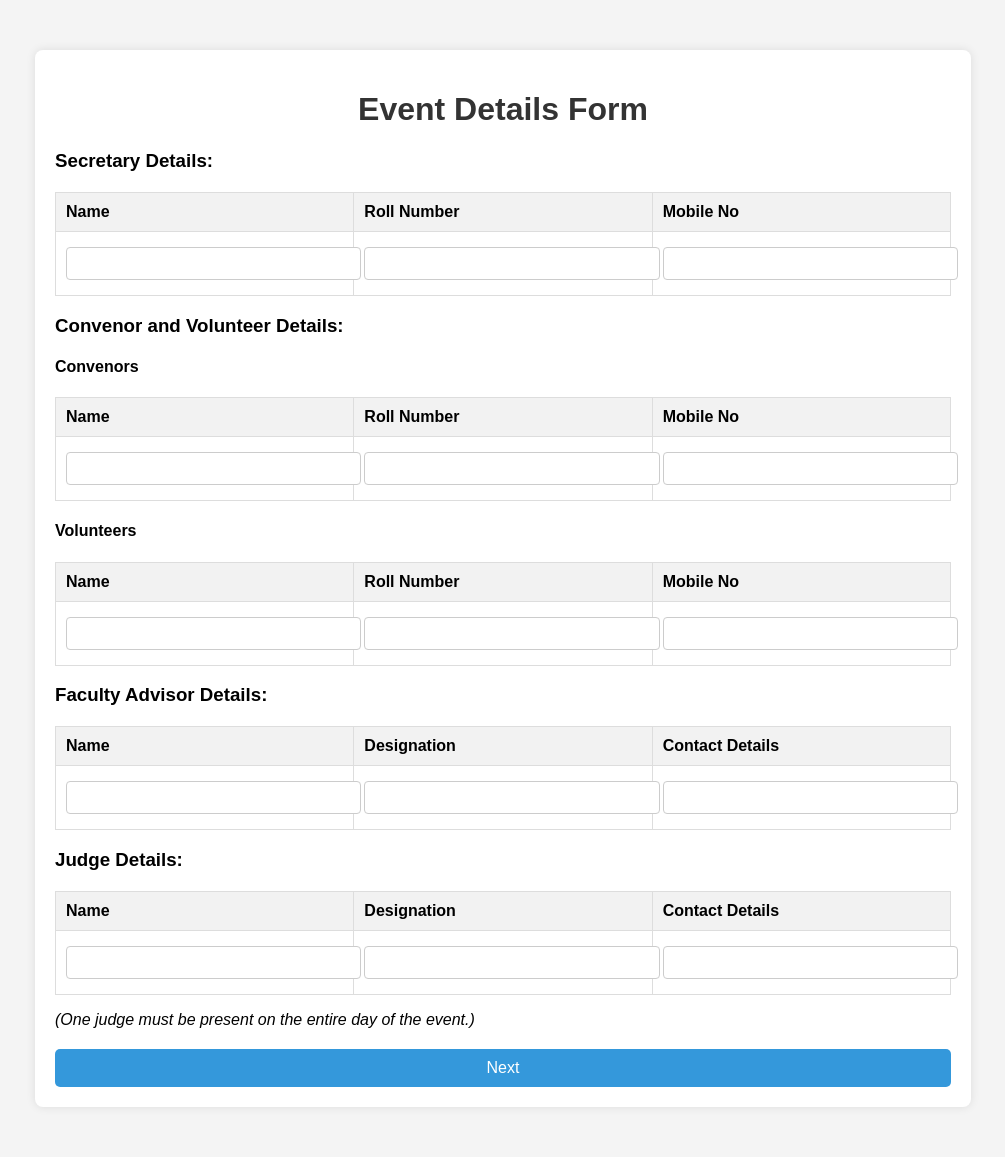
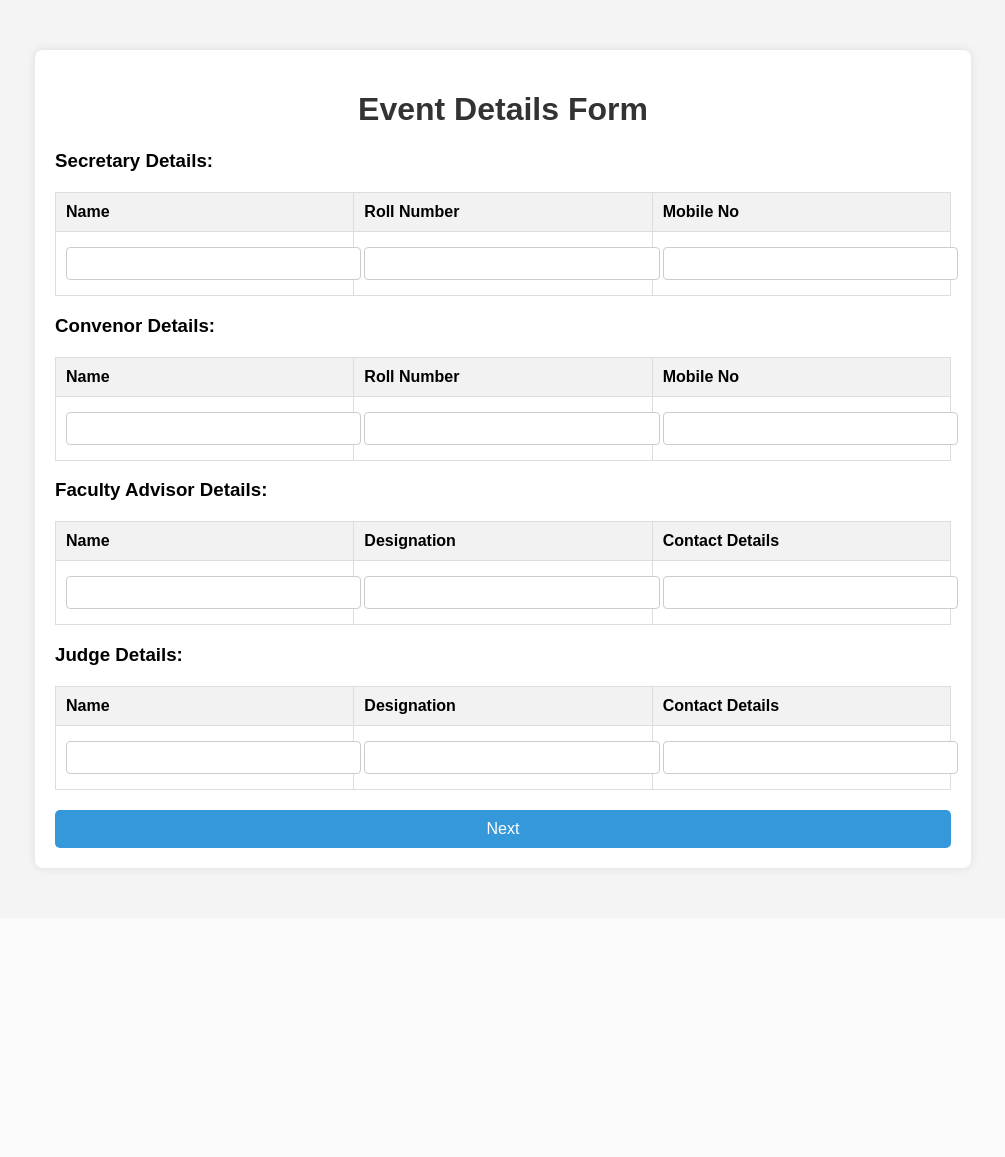
Before and after one commit to Rithika-27/kriya, a Flask app: page /event-detail in a window 1280 px wide. Shown: the whole page, without its empty margins (137-1142 px from the left). After the commit the page ends 871 px from the top, so only its background shows below. Run offline with Flask 3, Linux system fonts and the light colour scheme.

Commit message:
form submission

```diff
--- a/event-kriya/app.py
+++ b/event-kriya/app.py
@@ -3,16 +3,13 @@ from pymongo import MongoClient
 from bson.objectid import ObjectId
 
 app = Flask(__name__)
-app.secret_key = 'xyz1234nbg789ty8inmcv2134'  # Replace with a secure key for sessions
+app.secret_key = 'xyz1234nbg789ty8inmcv2134'  # Secure key for sessions
 
 # MongoDB connection
-MONGO_URI = "mongodb+srv://Entries:ewp2025@cluster0.1tuj7.mongodb.net/"
+MONGO_URI = "mongodb+srv://Entries:ewp2025@cluster0.1tuj7.mongodb.net/event-kriya?retryWrites=true&w=majority"
 client = MongoClient(MONGO_URI)
 db = client["event-kriya"]
 event_collection = db["event-entries"]
-
-# Print collection names to verify connection
-print("Collections in Database:", db.list_collection_names())
 
 @app.route('/')
 def home():
@@ -26,11 +23,7 @@ def event_instructions():
 
 @app.route('/event-detail', methods=['GET', 'POST'])
 def event_detail():
-    event_id = session.get("event_id")  # Retrieve existing event_id from session
-    print("Session Event ID at /event-detail:", event_id)
-
     if request.method == 'POST':
-        # Collect form data
         form_data = {
             "secretary": {
                 "name": request.form.get("secretary_name"),
@@ -42,11 +35,6 @@ def event_detail():
                 "roll_number": request.form.get("convenor_roll_number"),
                 "mobile": request.form.get("convenor_mobile"),
             },
-            "volunteer": {
-                "name": request.form.get("volunteer_name"),
-                "roll_number": request.form.get("volunteer_roll_number"),
-                "mobile": request.form.get("volunteer_mobile"),
-            },
             "faculty_advisor": {
                 "name": request.form.get("faculty_advisor_name"),
                 "designation": request.form.get("faculty_advisor_designation"),
@@ -56,116 +44,91 @@ def event_detail():
                 "name": request.form.get("judge_name"),
                 "designation": request.form.get("judge_designation"),
                 "contact": request.form.get("judge_contact"),
-            },
+            }
         }
 
-        # Debugging log
-        print("Form Data Received at /event-detail:", form_data)
+        try:
+            # Insert the data into the MongoDB collection
+            result = event_collection.insert_one({"details": form_data})
+            session["event_id"] = str(result.inserted_id)  # Store event_id in session
+            flash("Event details saved successfully!")
+            return redirect(url_for('event_page'))
+        except Exception as e:
+            print(f"Error saving event details: {e}")
+            flash("An error occurred while saving event details.")
+            return redirect(url_for('event_detail'))
 
-        try:
-            # Update existing document or insert a new one
-            if event_id:
-                event_collection.update_one({"_id": ObjectId(event_id)}, {"$set": {"details": form_data}})
-                print("Updated Event ID:", event_id)
-            else:
-                result = event_collection.insert_one({"details": form_data})
-                session["event_id"] = str(result.inserted_id)  # Store the new ID in session
-                print("New Event Created, ID:", result.inserted_id)
-
-            flash("Event details saved successfully!")
-        except Exception as e:
-            print("Error saving event details to MongoDB:", e)
-            flash("An error occurred while saving event details. Please try again.")
-
-        return redirect(url_for('event_page'))
-
-    # Prefill data if available
-    data = session.get("event_detail") or {}
-    return render_template('event_detail.html', data=data)
-
+    return render_template('event_detail.html')
 @app.route('/event', methods=['GET', 'POST'])
 def event_page():
-    event_id = session.get("event_id")
-    print("Session Event ID at /event:", event_id)
+    event_id = session.get("event_id")  # Retrieve event_id from session
 
     if request.method == 'POST':
+        # Get the form data and ensure there are no errors when fields are missing
         event_data = {
             "day_1": bool(request.form.get("day_1")),
             "day_2": bool(request.form.get("day_2")),
             "day_3": bool(request.form.get("day_3")),
-            "two_days": request.form.get("two_days"),
-            "technical": bool(request.form.get("technical")),
-            "non_technical": bool(request.form.get("non_technical")),
-            "rounds": request.form.get("rounds"),
-            "participants": request.form.get("participants"),
-            "individual": bool(request.form.get("individual")),
-            "team_min": request.form.get("team_min"),
-            "team_max": request.form.get("team_max"),
-            "halls_required": request.form.get("halls_required"),
-            "preferred_halls": request.form.get("preferred_halls"),
-            "slot": request.form.get("slot"),
-            "extension_boxes": request.form.get("extension_boxes"),
+            "participants": request.form.get("participants", "").strip(),
+            "halls_required": request.form.get("halls_required", "").strip(),
+            "team_min": request.form.get("team_min", "").strip() if request.form.get("team_min") else None,
+            "team_max": request.form.get("team_max", "").strip() if request.form.get("team_max") else None,
         }
 
-        print("Form Data Received at /event:", event_data)
+        # Check if the required fields are provided and handle missing data appropriately
+        if not event_data["participants"] or not event_data["halls_required"]:
+            flash("Please fill in all the required fields.")
+            return redirect(url_for('event_page'))
 
         try:
             if event_id:
                 event_collection.update_one({"_id": ObjectId(event_id)}, {"$set": {"event": event_data}})
-                print("Updated Event ID:", event_id)
+                print(f"Updated Event ID: {event_id}")
             else:
-                result = event_collection.insert_one({"event": event_data})
-                session["event_id"] = str(result.inserted_id)
-                print("New Event Created, ID:", result.inserted_id)
+                flash("Error: Event ID not found in session.")
+                return redirect(url_for('event_detail'))
 
             flash("Event details updated successfully!")
         except Exception as e:
-            print("Error saving event data to MongoDB:", e)
+            print(f"Error saving event data to MongoDB: {e}")
             flash("An error occurred while updating event details. Please try again.")
 
         return redirect(url_for('items_page'))
 
-    data = session.get("event_page") or {}
-    return render_template('event.html', data=data)
+    return render_template('event.html')
+
 
 @app.route('/items', methods=['GET', 'POST'])
 def items_page():
-    event_id = session.get("event_id")
-    print("Session Event ID at /items:", event_id)
+    event_id = session.get("event_id")  # Retrieve event_id from session
 
     if request.method == 'POST':
         items_data = {
             "sno": request.form.get("sno"),
             "item_name": request.form.get("item_name"),
             "quantity": request.form.get("quantity"),
-            "price_per_unit": request.form.get("price_per_unit"),
-            "total_price": request.form.get("total_price"),
         }
 
-        print("Form Data Received at /items:", items_data)
+        if not items_data["item_name"] or not items_data["quantity"]:
+            flash("Item name and quantity are required.")
+            return jsonify({"success": False, "message": "Item name and quantity are required."}), 400
 
         try:
-            if not items_data["item_name"] or not items_data["quantity"]:
-                flash("Item name and quantity are required.")
-                return jsonify({"success": False, "message": "Item name and quantity are required."}), 400
-
             if event_id:
                 event_collection.update_one({"_id": ObjectId(event_id)}, {"$push": {"items": items_data}})
-                print("Updated Event ID:", event_id)
+                print(f"Updated Event ID: {event_id}")
             else:
-                result = event_collection.insert_one({"items": [items_data]})
-                session["event_id"] = str(result.inserted_id)
-                print("New Items Created, ID:", result.inserted_id)
+                flash("Error: Event ID not found in session.")
+                return redirect(url_for('event_detail'))
 
             flash("Item details saved successfully!")
         except Exception as e:
-            print("Error saving item data to MongoDB:", e)
+            print(f"Error saving item data to MongoDB: {e}")
             flash("An error occurred while saving item details. Please try again.")
 
         return jsonify({"success": True, "message": "Item details saved successfully!"}), 200
 
-    data = session.get("items") or []
-    return render_template('items.html', items=data)
+    return render_template('items.html')
 
 if __name__ == '__main__':
     app.run(debug=True)
--- a/event-kriya/templates/event_detail.html
+++ b/event-kriya/templates/event_detail.html
@@ -1,5 +1,6 @@
 <!DOCTYPE html>
 <html lang="en">
+
 <head>
     <meta charset="UTF-8">
     <meta name="viewport" content="width=device-width, initial-scale=1.0">
@@ -32,11 +33,14 @@
             border-collapse: collapse;
         }
 
-        table, th, td {
+        table,
+        th,
+        td {
             border: 1px solid #ddd;
         }
 
-        th, td {
+        th,
+        td {
             padding: 10px;
             text-align: left;
         }
@@ -73,7 +77,8 @@
 
         /* Modal Style */
         .modal {
-            display: none; /* Hidden by default */
+            display: none;
+            /* Hidden by default */
             position: fixed;
             z-index: 1;
             left: 0;
@@ -81,7 +86,8 @@
             width: 100%;
             height: 100%;
             overflow: auto;
-            background-color: rgba(0, 0, 0, 0.4); /* Black with transparency */
+            background-color: rgba(0, 0, 0, 0.4);
+            /* Black with transparency */
         }
 
         .modal-content {
@@ -107,19 +113,38 @@
         }
     </style>
     <script>
-        // Function to navigate to the next page and show pop-up notification
-        function goToNextPage() {
+        async function goToNextPage(event) {
+            event.preventDefault(); // Prevent form default submission
+
             const form = document.getElementById('eventForm');
-            if (form.checkValidity()) {
-                // Simulate form submission or navigate to the next page
-                window.location.href = "{{ url_for('event_page') }}";
+            const formData = new FormData(form);
 
-                // Show the custom modal after navigation
-                setTimeout(function() {
+            const data = {};
+            formData.forEach((value, key) => {
+                data[key] = value;
+            });
+
+            try {
+                const response = await fetch("{{ url_for('event_detail') }}", {
+                    method: 'POST',
+                    headers: {
+                        'Content-Type': 'application/json'
+                    },
+                    body: JSON.stringify(data)
+                });
+
+                if (response.ok) {
+                    // Show the custom modal
                     document.getElementById("successModal").style.display = "block";
-                }, 500); // Delay to allow page load before showing modal
-            } else {
-                alert("Please fill out all required fields.");
+                    setTimeout(() => {
+                        window.location.href = "{{ url_for('event_page') }}";
+                    }, 2000); // Redirect after showing modal
+                } else {
+                    alert("Error submitting form. Please try again.");
+                }
+            } catch (error) {
+                console.error("Error submitting form:", error);
+                alert("An error occurred. Please try again.");
             }
         }
 
@@ -127,22 +152,14 @@
         function closeModal() {
             document.getElementById("successModal").style.display = "none";
         }
-
-        // Optionally: Show modal when the page loads after navigation
-        window.onload = function() {
-            if (window.location.href.includes("event-page")) {
-                setTimeout(function() {
-                    document.getElementById("successModal").style.display = "block";
-                }, 500); // Delay to allow page load
-            }
-        }
     </script>
 </head>
+
 <body>
     <div class="container">
         <h1>Event Details Form</h1>
 
-        <form id="eventForm">
+        <form id="eventForm" method="POST" action="{{ url_for('event_detail') }}">
             <!-- Secretary Details -->
             <h3>Secretary Details:</h3>
             <table>
@@ -158,9 +175,8 @@
                 </tr>
             </table>
 
-            <!-- Convenor and Volunteer Details -->
-            <h3>Convenor and Volunteer Details:</h3>
-            <h4>Convenors</h4>
+            <!-- Convenor Details -->
+            <h3>Convenor Details:</h3>
             <table>
                 <tr>
                     <th>Name</th>
@@ -171,19 +187,6 @@
                     <td><input type="text" name="convenor_name" required></td>
                     <td><input type="text" name="convenor_roll_number" required></td>
                     <td><input type="text" name="convenor_mobile" required></td>
-                </tr>
-            </table>
-            <h4>Volunteers</h4>
-            <table>
-                <tr>
-                    <th>Name</th>
-                    <th>Roll Number</th>
-                    <th>Mobile No</th>
-                </tr>
-                <tr>
-                    <td><input type="text" name="volunteer_name" required></td>
-                    <td><input type="text" name="volunteer_roll_number" required></td>
-                    <td><input type="text" name="volunteer_mobile" required></td>
                 </tr>
             </table>
 
@@ -217,18 +220,9 @@
                 </tr>
             </table>
 
-            <p><i>(One judge must be present on the entire day of the event.)</i></p>
-
-            <button type="button" class="next-btn" onclick="goToNextPage()">Next</button>
+            <button type="submit" class="next-btn">Next</button>
         </form>
     </div>
+</body>
 
-    <!-- Modal -->
-    <div id="successModal" class="modal">
-        <div class="modal-content">
-            <span class="close" onclick="closeModal()">&times;</span>
-            <p>Your data has been stored in the database successfully!</p>
-        </div>
-    </div>
-</body>
 </html>
```
Also changed, not shown: event-kriya/templates/event.html (+36 -83 lines).
